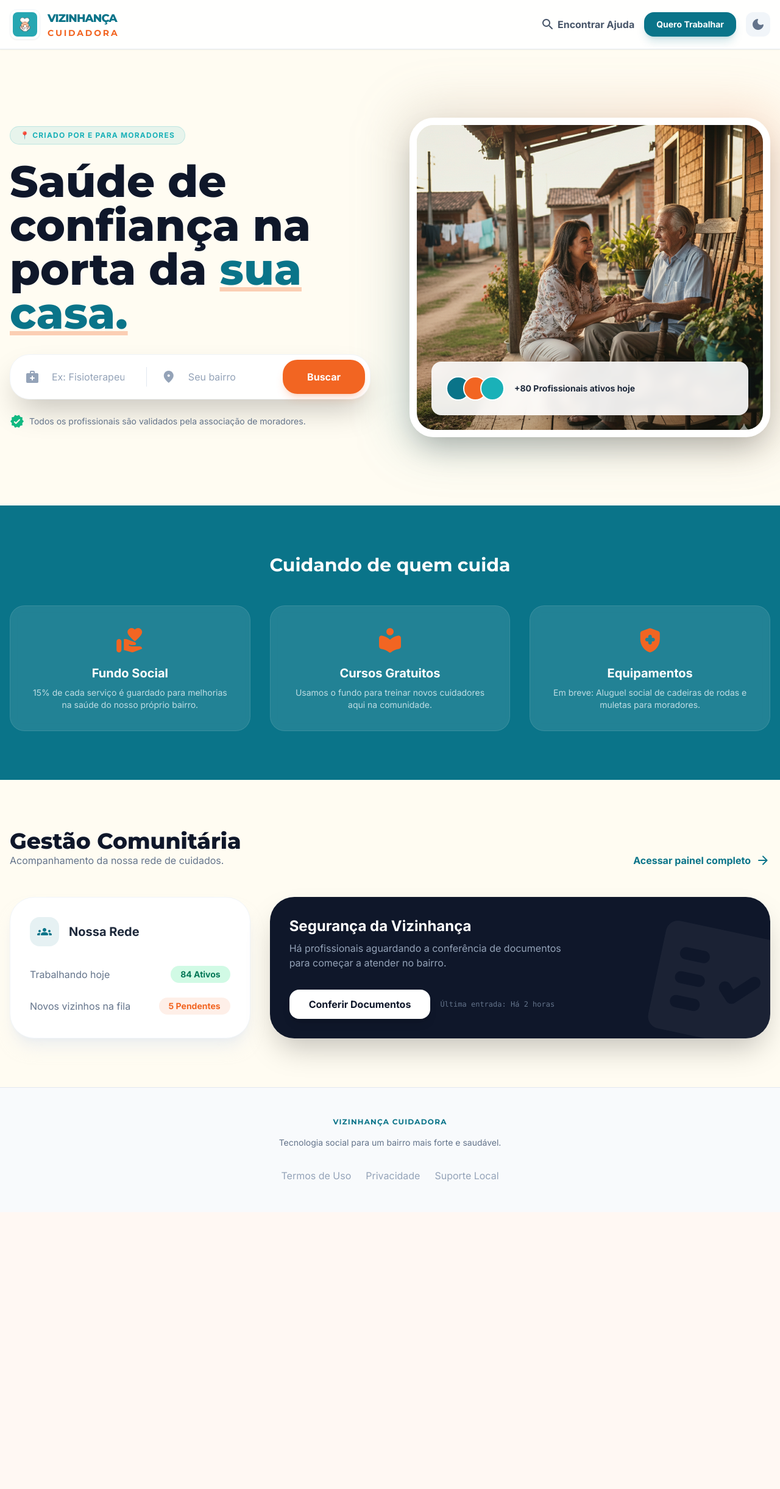
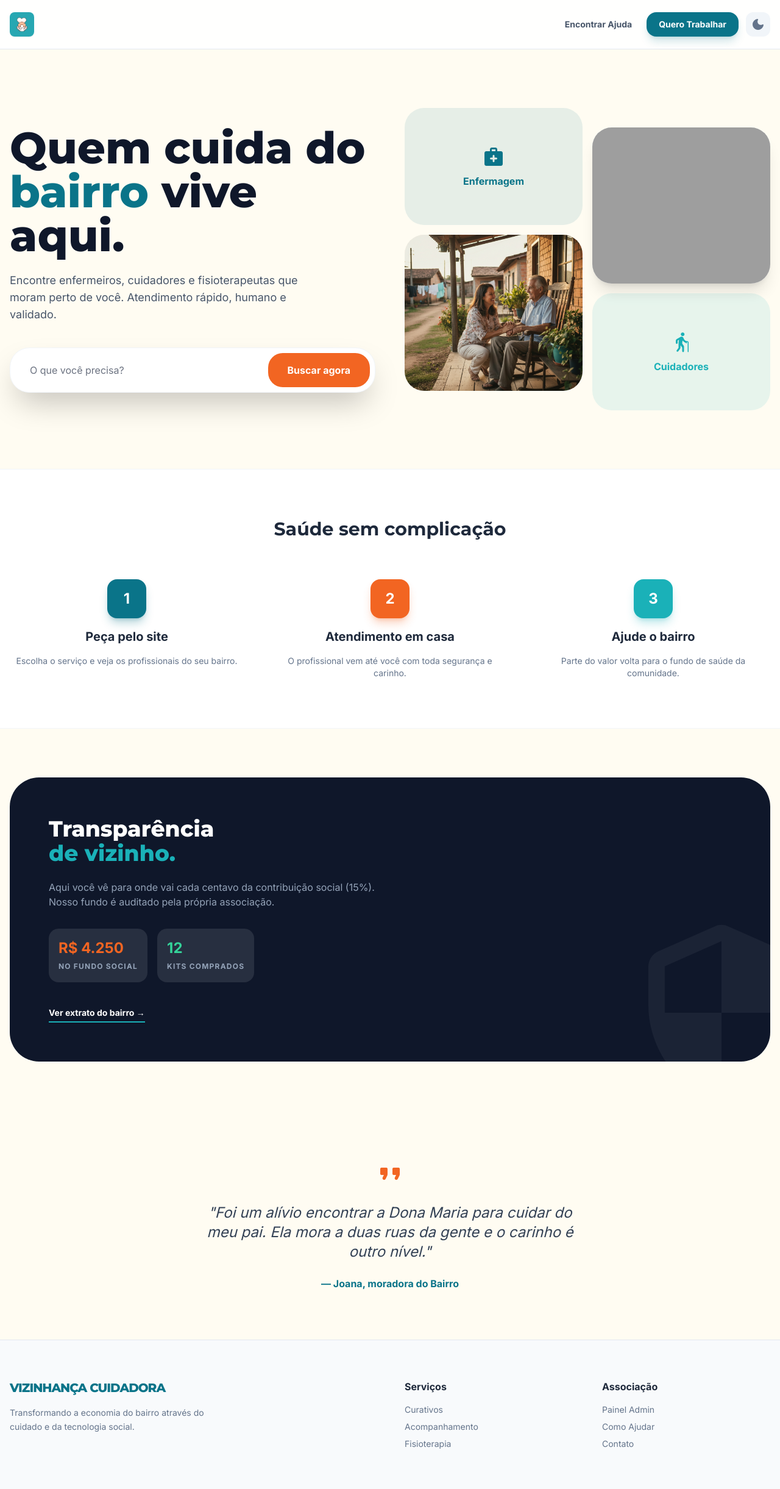
Before and after one commit to Taty-Ribeiro78/Vizinhanca-Cuidadora, a Flask app: page / in a window 1280 px wide. Shown: the whole page at 61% size. Before the commit the page ends 1938 px from the top, so only its background shows below. Run offline with Flask 3, Linux system fonts and the light colour scheme; some libraries are stand-ins or nearby versions; grey boxes are pictures that could not be loaded.

Commit message:
deploy flask

```diff
--- a/templates/index.html
+++ b/templates/index.html
@@ -4,8 +4,8 @@
 <head>
     <meta charset="UTF-8">
     <meta name="viewport" content="width=device-width, initial-scale=1.0">
-    <meta name="description" content="Vizinhança Cuidadora - Cuidado de saúde de vizinho para vizinho">
-    <title>Vizinhança Cuidadora | Cuidado Local</title>
+    <meta name="description" content="Vizinhança Cuidadora - Conectando saúde e confiança no seu bairro.">
+    <title>Vizinhança Cuidadora | Início</title>
 
     <link rel="preconnect" href="https://fonts.googleapis.com">
     <link rel="preconnect" href="https://fonts.gstatic.com" crossorigin>
@@ -33,27 +33,22 @@
 
 <body class="font-sans bg-[#fffcf2] dark:bg-slate-950 text-slate-800 dark:text-slate-100 transition-colors duration-300">
 
-    <nav class="sticky top-0 w-full z-50 bg-white/90 dark:bg-slate-900/90 backdrop-blur-md border-b border-slate-200 dark:border-slate-800 shadow-sm">
+    <nav class="sticky top-0 w-full z-50 bg-white/90 dark:bg-slate-900/90 backdrop-blur-md border-b border-slate-200 dark:border-slate-800">
         <div class="max-w-7xl mx-auto px-4 h-16 sm:h-20 flex justify-between items-center">
-
             <a href="/" class="flex items-center gap-3">
-                <div class="p-1 bg-white rounded-xl shadow-sm border border-slate-100">
-                    <img alt="Logo" class="h-10 w-10 rounded-lg object-cover" src="{{ url_for('static', filename='img.jpg') }}">
-                </div>
-                <div class="leading-none">
+                <img alt="Logo" class="h-10 w-10 rounded-lg shadow-sm" src="{{ url_for('static', filename='img.jpg') }}">
+                <div class="hidden xs:block leading-none">
                     <span class="block font-display font-black text-primary text-lg uppercase tracking-tighter">Vizinhança</span>
-                    <span class="block font-display font-bold text-secondary text-sm uppercase tracking-[0.2em]">Cuidadora</span>
+                    <span class="block font-display font-bold text-secondary text-sm uppercase tracking-widest">Cuidadora</span>
                 </div>
             </a>
 
-            <div class="flex items-center gap-4">
-                <a href="/buscar" class="hidden md:flex items-center gap-1 text-slate-600 dark:text-slate-300 font-bold hover:text-primary transition">
-                    <span class="material-icons-round">search</span> Encontrar Ajuda
-                </a>
-                <a href="/cadastro" class="bg-primary hover:bg-primary-dark text-white px-5 py-2.5 rounded-2xl font-bold transition-all shadow-lg shadow-primary/20 text-sm">
+            <div class="flex items-center gap-3">
+                <a href="/buscar" class="text-sm font-bold text-slate-600 hover:text-primary px-3 py-2 transition">Encontrar Ajuda</a>
+                <a href="/cadastro" class="bg-primary hover:bg-primary-dark text-white px-5 py-2.5 rounded-2xl font-bold transition shadow-lg shadow-primary/20 text-xs sm:text-sm">
                     Quero Trabalhar
                 </a>
-                <button id="theme-toggle" class="p-2 rounded-xl bg-slate-100 dark:bg-slate-800 text-slate-500 transition-colors">
+                <button id="theme-toggle" class="p-2 rounded-xl bg-slate-100 dark:bg-slate-800 text-slate-500">
                     <span class="material-icons-round block dark:hidden">dark_mode</span>
                     <span class="material-icons-round hidden dark:block">light_mode</span>
                 </button>
@@ -62,138 +57,122 @@
     </nav>
 
     <main>
-        <section class="relative max-w-7xl mx-auto px-4 py-16 md:py-28 overflow-hidden">
-            <div class="grid lg:grid-cols-2 gap-16 items-center">
-                <div class="z-10">
-                    <span class="inline-block px-4 py-1.5 bg-community/10 text-community font-bold text-xs uppercase tracking-widest rounded-full mb-6 border border-community/20">
-                        📍 Criado por e para moradores
-                    </span>
-                    <h1 class="font-display text-5xl md:text-7xl font-extrabold leading-[1.1] text-slate-900 dark:text-white mb-8">
-                        Saúde de confiança na porta da <span class="text-primary underline decoration-secondary/30">sua casa.</span>
+        <section class="max-w-7xl mx-auto px-4 py-12 md:py-24 grid lg:grid-cols-2 gap-12 items-center">
+            <div>
+                <h1 class="font-display text-5xl md:text-7xl font-extrabold leading-tight text-slate-900 dark:text-white mb-6">
+                    Quem cuida do <span class="text-primary">bairro</span> vive aqui.
                 </h1>
+                <p class="text-lg text-slate-600 dark:text-slate-400 mb-10 max-w-lg">
+                    Encontre enfermeiros, cuidadores e fisioterapeutas que moram perto de você. Atendimento rápido, humano e validado.
+                </p>
 
-                    <form action="/buscar" method="GET" class="bg-white dark:bg-slate-900 p-2 rounded-[2rem] shadow-2xl border border-slate-100 dark:border-slate-800 flex flex-col md:flex-row gap-2 max-w-2xl">
-                        <div class="flex-grow flex items-center px-4 gap-2">
-                            <span class="material-icons-round text-slate-400">medical_services</span>
-                            <input name="q" class="w-full py-4 bg-transparent border-none focus:ring-0 text-slate-700 dark:text-white placeholder:text-slate-400" placeholder="Ex: Fisioterapeuta, Curativo..." type="text">
-                        </div>
-                        <div class="hidden md:block w-px h-8 bg-slate-200 self-center"></div>
-                        <div class="flex-grow flex items-center px-4 gap-2">
-                            <span class="material-icons-round text-slate-400">location_on</span>
-                            <input name="bairro" class="w-full py-4 bg-transparent border-none focus:ring-0 text-slate-700 dark:text-white placeholder:text-slate-400" placeholder="Seu bairro" type="text">
-                        </div>
-                        <button class="bg-secondary hover:bg-secondary-dark text-white px-10 py-4 rounded-[1.5rem] font-bold transition-all shadow-lg shadow-secondary/20 active:scale-95">
-                            Buscar
-                        </button>
+                <form action="/buscar" class="flex flex-col sm:flex-row gap-2 p-2 bg-white dark:bg-slate-900 rounded-[2rem] shadow-2xl border border-slate-100 dark:border-slate-800">
+                    <input class="flex-grow px-6 py-4 bg-transparent border-none focus:ring-0" placeholder="O que você precisa?" type="text">
+                    <button class="bg-secondary text-white px-8 py-4 rounded-[1.5rem] font-bold hover:scale-105 transition">Buscar agora</button>
                 </form>
-                    <p class="mt-6 text-slate-500 dark:text-slate-400 flex items-center gap-2 text-sm">
-                        <span class="material-icons-round text-emerald-500">verified</span>
-                        Todos os profissionais são validados pela associação de moradores.
-                    </p>
             </div>
 
-                <div class="relative group">
-                    <div class="absolute -inset-4 bg-gradient-to-tr from-primary/20 to-secondary/20 rounded-[3rem] blur-2xl group-hover:opacity-75 transition duration-1000"></div>
-                    <div class="relative rounded-[2.5rem] overflow-hidden shadow-2xl border-[12px] border-white dark:border-slate-800">
-                        <img alt="Atendimento humanizado na comunidade" class="w-full h-[500px] object-cover hover:scale-105 transition duration-700" src="{{ url_for('static', filename='img2.jpg') }}">
-                        <div class="absolute bottom-6 left-6 right-6 bg-white/90 dark:bg-slate-900/90 backdrop-blur p-6 rounded-2xl shadow-xl">
-                            <div class="flex items-center gap-4">
-                                <div class="flex -space-x-3">
-                                    <div class="w-10 h-10 rounded-full bg-primary border-2 border-white"></div>
-                                    <div class="w-10 h-10 rounded-full bg-secondary border-2 border-white"></div>
-                                    <div class="w-10 h-10 rounded-full bg-community border-2 border-white"></div>
+            <div class="grid grid-cols-2 gap-4">
+                <div class="space-y-4">
+                    <div class="h-48 bg-primary/10 rounded-[2rem] flex flex-col items-center justify-center text-primary hover:bg-primary hover:text-white transition cursor-pointer">
+                        <span class="material-icons-round text-4xl mb-2">medical_services</span>
+                        <span class="font-bold">Enfermagem</span>
                     </div>
-                                <p class="text-sm font-bold text-slate-800 dark:text-white">+80 Profissionais ativos hoje</p>
+                    <div class="h-64 bg-secondary/10 rounded-[2rem] overflow-hidden">
+                        <img src="{{ url_for('static', filename='img2.jpg') }}" class="w-full h-full object-cover">
                     </div>
                 </div>
+                <div class="space-y-4 pt-8">
+                    <div class="h-64 bg-slate-200 rounded-[2rem] overflow-hidden shadow-xl">
+                         <img src="{{ url_for('static', filename='img3.jpg') }}" class="w-full h-full object-cover">
+                    </div>
+                    <div class="h-48 bg-community/10 rounded-[2rem] flex flex-col items-center justify-center text-community hover:bg-community hover:text-white transition cursor-pointer">
+                        <span class="material-icons-round text-4xl mb-2">elderly</span>
+                        <span class="font-bold">Cuidadores</span>
                     </div>
                 </div>
             </div>
         </section>
 
-        <section class="py-20 bg-primary text-white">
+        <section class="bg-white dark:bg-slate-900 py-20 border-y border-slate-100 dark:border-slate-800">
             <div class="max-w-7xl mx-auto px-4 text-center">
-                <h2 class="text-3xl font-display font-bold mb-12">Cuidando de quem cuida</h2>
-                <div class="grid md:grid-cols-3 gap-8">
-                    <div class="p-8 bg-white/10 rounded-3xl backdrop-blur border border-white/10">
-                        <span class="material-icons-round text-5xl mb-4 text-secondary">volunteer_activism</span>
-                        <h3 class="text-xl font-bold mb-2">Fundo Social</h3>
-                        <p class="text-primary-light/80 text-sm">15% de cada serviço é guardado para melhorias na saúde do nosso próprio bairro.</p>
+                <h2 class="text-3xl font-display font-bold mb-16">Saúde sem complicação</h2>
+                <div class="grid md:grid-cols-3 gap-12 relative">
+                    <div class="space-y-4">
+                        <div class="w-16 h-16 bg-primary text-white rounded-2xl flex items-center justify-center mx-auto text-2xl font-bold shadow-lg shadow-primary/30">1</div>
+                        <h3 class="font-bold text-xl">Peça pelo site</h3>
+                        <p class="text-slate-500 text-sm">Escolha o serviço e veja os profissionais do seu bairro.</p>
                     </div>
-                    <div class="p-8 bg-white/10 rounded-3xl backdrop-blur border border-white/10">
-                        <span class="material-icons-round text-5xl mb-4 text-secondary">local_library</span>
-                        <h3 class="text-xl font-bold mb-2">Cursos Gratuitos</h3>
-                        <p class="text-primary-light/80 text-sm">Usamos o fundo para treinar novos cuidadores aqui na comunidade.</p>
+                    <div class="space-y-4">
+                        <div class="w-16 h-16 bg-secondary text-white rounded-2xl flex items-center justify-center mx-auto text-2xl font-bold shadow-lg shadow-secondary/30">2</div>
+                        <h3 class="font-bold text-xl">Atendimento em casa</h3>
+                        <p class="text-slate-500 text-sm">O profissional vem até você com toda segurança e carinho.</p>
                     </div>
-                    <div class="p-8 bg-white/10 rounded-3xl backdrop-blur border border-white/10">
-                        <span class="material-icons-round text-5xl mb-4 text-secondary">health_and_safety</span>
-                        <h3 class="text-xl font-bold mb-2">Equipamentos</h3>
-                        <p class="text-primary-light/80 text-sm">Em breve: Aluguel social de cadeiras de rodas e muletas para moradores.</p>
+                    <div class="space-y-4">
+                        <div class="w-16 h-16 bg-community text-white rounded-2xl flex items-center justify-center mx-auto text-2xl font-bold shadow-lg shadow-community/30">3</div>
+                        <h3 class="font-bold text-xl">Ajude o bairro</h3>
+                        <p class="text-slate-500 text-sm">Parte do valor volta para o fundo de saúde da comunidade.</p>
                     </div>
                 </div>
             </div>
         </section>
 
-        <section id="admin-panel" class="py-20">
-            <div class="max-w-7xl mx-auto px-4">
-                <div class="flex flex-col md:flex-row justify-between items-end mb-12 gap-4">
-                    <div>
-                        <h2 class="text-4xl font-display font-black text-slate-900 dark:text-white">Gestão Comunitária</h2>
-                        <p class="text-slate-500">Acompanhamento da nossa rede de cuidados.</p>
+        <section class="py-20 max-w-7xl mx-auto px-4">
+            <div class="bg-slate-900 rounded-[3rem] p-8 md:p-16 text-white grid md:grid-cols-2 gap-12 items-center overflow-hidden relative">
+                <div class="z-10">
+                    <h2 class="text-4xl font-display font-black mb-6">Transparência <br><span class="text-community">de vizinho.</span></h2>
+                    <p class="text-slate-400 mb-8">Aqui você vê para onde vai cada centavo da contribuição social (15%). Nosso fundo é auditado pela própria associação.</p>
+                    <div class="flex gap-4">
+                        <div class="bg-white/10 p-4 rounded-2xl">
+                            <span class="block text-2xl font-black text-secondary">R$ 4.250</span>
+                            <span class="text-xs text-slate-400 uppercase font-bold tracking-widest">No Fundo Social</span>
                         </div>
-                    <a href="/admin" class="flex items-center gap-2 text-primary font-bold hover:underline">
-                        Acessar painel completo <span class="material-icons-round">arrow_forward</span>
-                    </a>
-                </div>
-
-                <div class="grid lg:grid-cols-3 gap-8">
-                    <div class="bg-white dark:bg-slate-900 p-8 rounded-[2.5rem] shadow-xl shadow-slate-200/50 dark:shadow-none border border-slate-100 dark:border-slate-800">
-                        <div class="flex items-center gap-4 mb-8">
-                            <div class="w-12 h-12 bg-primary/10 rounded-2xl flex items-center justify-center text-primary">
-                                <span class="material-icons-round">groups</span>
-                            </div>
-                            <h3 class="font-bold text-xl">Nossa Rede</h3>
-                        </div>
-                        <div class="space-y-6">
-                            <div class="flex justify-between items-center">
-                                <span class="text-slate-500 font-medium">Trabalhando hoje</span>
-                                <span class="px-4 py-1 bg-emerald-100 text-emerald-700 rounded-full font-black text-sm">84 Ativos</span>
-                            </div>
-                            <div class="flex justify-between items-center">
-                                <span class="text-slate-500 font-medium">Novos vizinhos na fila</span>
-                                <span class="px-4 py-1 bg-secondary/10 text-secondary rounded-full font-black text-sm">5 Pendentes</span>
+                        <div class="bg-white/10 p-4 rounded-2xl">
+                            <span class="block text-2xl font-black text-emerald-400">12</span>
+                            <span class="text-xs text-slate-400 uppercase font-bold tracking-widest">Kits Comprados</span>
                         </div>
                     </div>
+                    <a href="/transparencia" class="inline-block mt-10 font-bold text-sm border-b-2 border-community pb-1 hover:text-community transition">Ver extrato do bairro →</a>
                 </div>
+                <div class="relative z-10 hidden md:block">
 
-                    <div class="lg:col-span-2 bg-slate-900 rounded-[2.5rem] p-8 text-white relative overflow-hidden shadow-2xl">
-                        <div class="relative z-10 flex flex-col h-full justify-between">
-                            <div>
-                                <h3 class="text-2xl font-bold mb-2">Segurança da Vizinhança</h3>
-                                <p class="text-slate-400 max-w-md">Há profissionais aguardando a conferência de documentos para começar a atender no bairro.</p>
                 </div>
-                            <div class="mt-8 flex items-center gap-4">
-                                <button class="bg-white text-slate-900 px-8 py-3 rounded-2xl font-bold hover:bg-slate-100 transition shadow-lg">
-                                    Conferir Documentos
-                                </button>
-                                <span class="text-xs text-slate-500 font-mono">Última entrada: Há 2 horas</span>
+                <span class="material-icons-round absolute -right-20 -bottom-20 text-[20rem] text-white/5">security</span>
             </div>
-                        </div>
-                        <span class="material-icons-round absolute -right-8 -bottom-8 text-[15rem] text-white/5 rotate-12">fact_check</span>
-                    </div>
-                </div>
+        </section>
+
+        <section class="py-20 text-center">
+            <div class="max-w-2xl mx-auto px-4">
+                <span class="material-icons-round text-secondary text-5xl mb-6">format_quote</span>
+                <p class="text-2xl font-medium italic text-slate-700 dark:text-slate-300 mb-6">
+                    "Foi um alívio encontrar a Dona Maria para cuidar do meu pai. Ela mora a duas ruas da gente e o carinho é outro nível."
+                </p>
+                <p class="font-bold text-primary">— Joana, moradora do Bairro</p>
             </div>
         </section>
     </main>
 
-    <footer class="bg-slate-50 dark:bg-slate-900 py-12 border-t border-slate-200 dark:border-slate-800">
-        <div class="max-w-7xl mx-auto px-4 text-center">
-            <p class="font-display font-bold text-primary uppercase tracking-widest text-xs mb-4">Vizinhança Cuidadora</p>
-            <p class="text-sm text-slate-500 mb-8">Tecnologia social para um bairro mais forte e saudável.</p>
-            <div class="flex justify-center gap-6 text-slate-400">
-                <a href="#" class="hover:text-primary transition">Termos de Uso</a>
-                <a href="#" class="hover:text-primary transition">Privacidade</a>
-                <a href="/contato" class="hover:text-primary transition">Suporte Local</a>
+    <footer class="bg-slate-50 dark:bg-slate-900 py-16 border-t border-slate-200 dark:border-slate-800">
+        <div class="max-w-7xl mx-auto px-4 grid md:grid-cols-4 gap-12">
+            <div class="col-span-2">
+                <span class="font-display font-black text-primary text-xl uppercase tracking-tighter">Vizinhança Cuidadora</span>
+                <p class="mt-4 text-slate-500 max-w-xs text-sm leading-relaxed">Transformando a economia do bairro através do cuidado e da tecnologia social.</p>
+            </div>
+            <div>
+                <h4 class="font-bold mb-4">Serviços</h4>
+                <ul class="text-sm text-slate-500 space-y-2">
+                    <li><a href="#" class="hover:text-primary transition">Curativos</a></li>
+                    <li><a href="#" class="hover:text-primary transition">Acompanhamento</a></li>
+                    <li><a href="#" class="hover:text-primary transition">Fisioterapia</a></li>
+                </ul>
+            </div>
+            <div>
+                <h4 class="font-bold mb-4">Associação</h4>
+                <ul class="text-sm text-slate-500 space-y-2">
+                    <li><a href="/admin" class="hover:text-primary transition">Painel Admin</a></li>
+                    <li><a href="#" class="hover:text-primary transition">Como Ajudar</a></li>
+                    <li><a href="/contato" class="hover:text-primary transition">Contato</a></li>
+                </ul>
             </div>
         </div>
     </footer>
@@ -205,9 +184,6 @@
             localStorage.setItem('theme', document.documentElement.classList.contains('dark') ? 'dark' : 'light');
         }
         if(themeToggle) themeToggle.addEventListener('click', toggleTheme);
-        if (localStorage.getItem('theme') === 'dark' || (!localStorage.getItem('theme') && window.matchMedia('(prefers-color-scheme: dark)').matches)) {
-            document.documentElement.classList.add('dark');
-        }
     </script>
 </body>
 </html>
```
Lines whose indentation alone changed are shown as unchanged.
